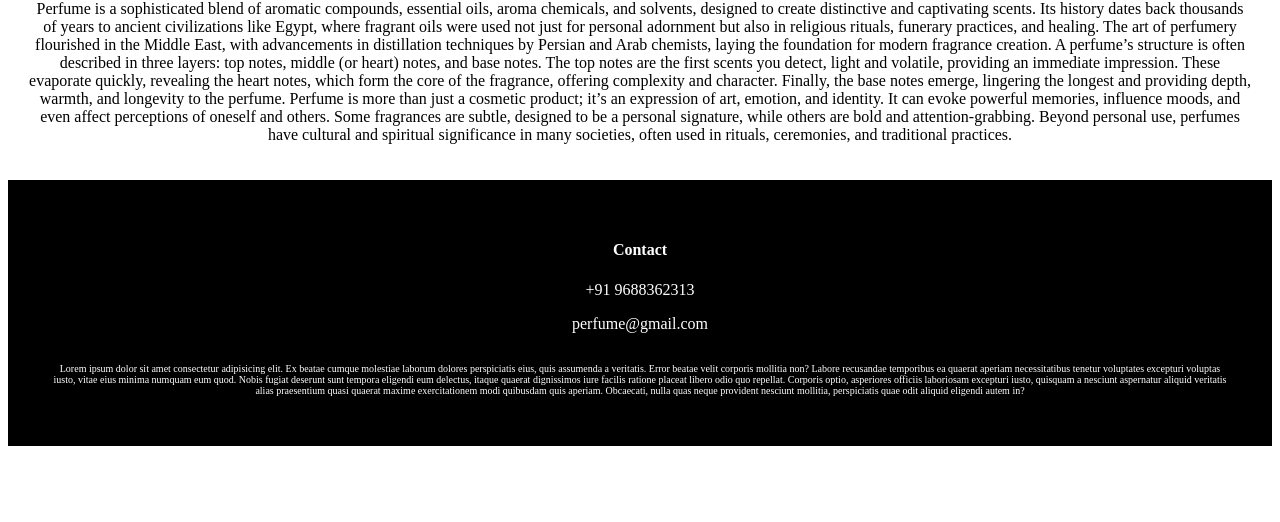
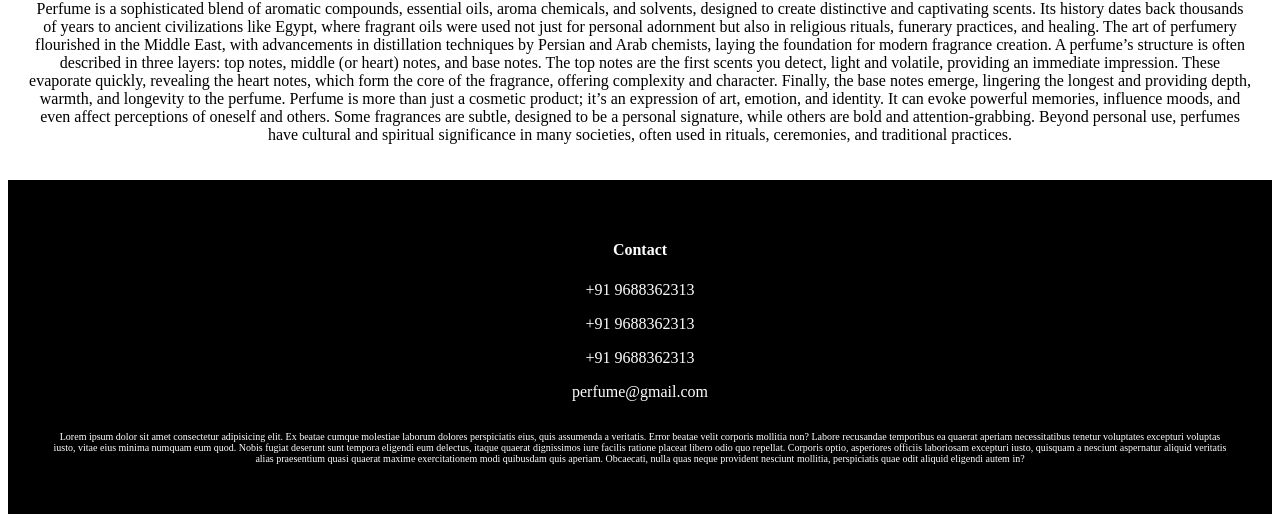
Before and after one commit to kaviya-0111/perfume, a plain HTML site: page index.html in a window 1280 px wide. Shown: the part 691-1213 px from the top of the page. Before the commit the page ends 1145 px from the top, so only its background shows below. Drawn offline with Linux system fonts and the light colour scheme.

Commit message:
changes in index page

```diff
--- a/index.html
+++ b/index.html
@@ -46,6 +46,7 @@
             <div class="contact">
                 <h4>Contact</h4>
                 <p>+91 9688362313</p>
+                <p>+91 9688362313</p><p>+91 9688362313</p>
                 <p>perfume@gmail.com</p>
                 <p style="margin-top:30px;font-size: 10px;">Lorem ipsum dolor sit amet consectetur adipisicing elit. Ex beatae cumque molestiae laborum dolores perspiciatis eius, quis assumenda a veritatis. Error beatae velit corporis mollitia non? Labore recusandae temporibus ea quaerat aperiam necessitatibus tenetur voluptates excepturi voluptas iusto, vitae eius minima numquam eum quod. Nobis fugiat deserunt sunt tempora eligendi eum delectus, itaque quaerat dignissimos iure facilis ratione placeat libero odio quo repellat. Corporis optio, asperiores officiis laboriosam excepturi iusto, quisquam a nesciunt aspernatur aliquid veritatis alias praesentium quasi quaerat maxime exercitationem modi quibusdam quis aperiam. Obcaecati, nulla quas neque provident nesciunt mollitia, perspiciatis quae odit aliquid eligendi autem in?</p>
             </div>
```
